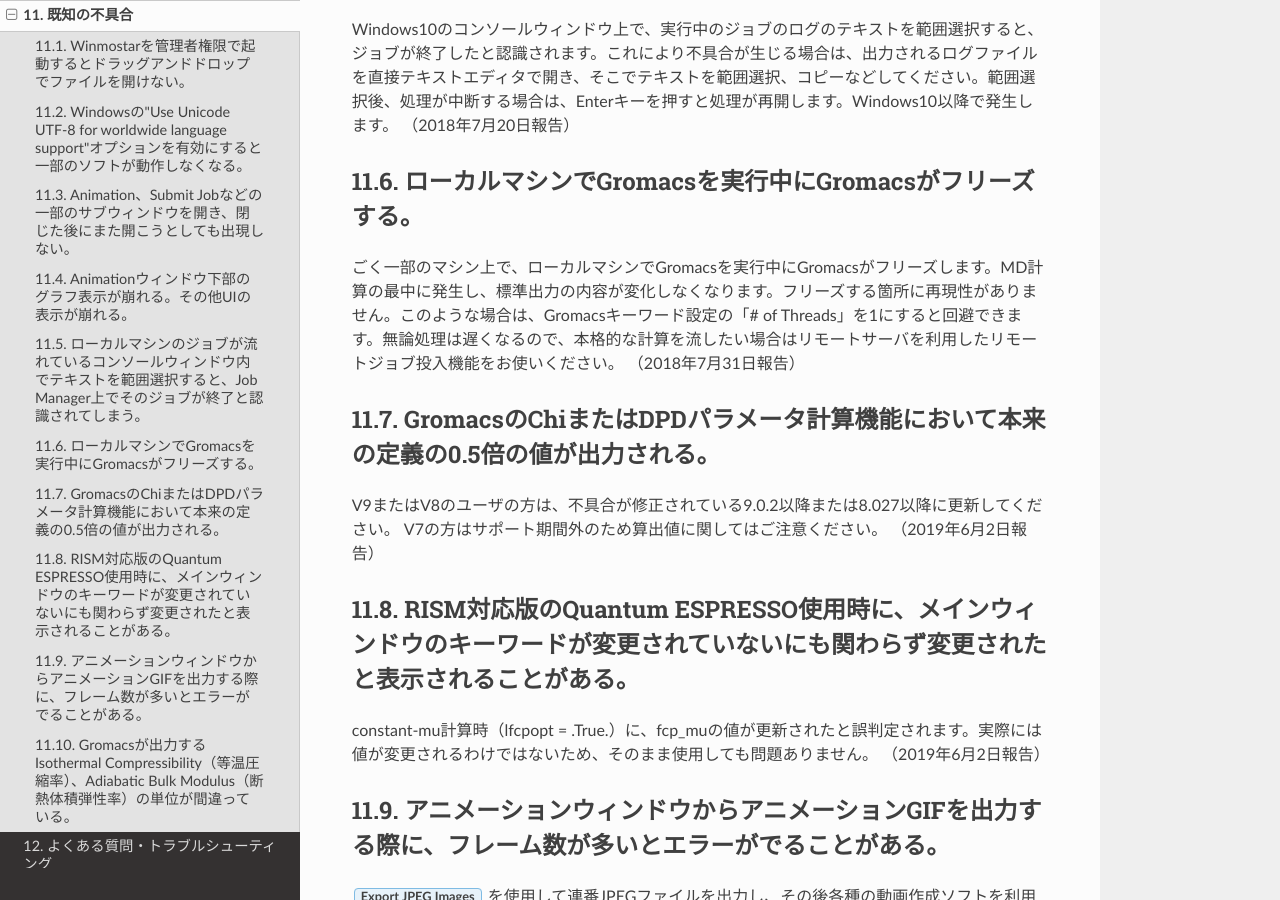
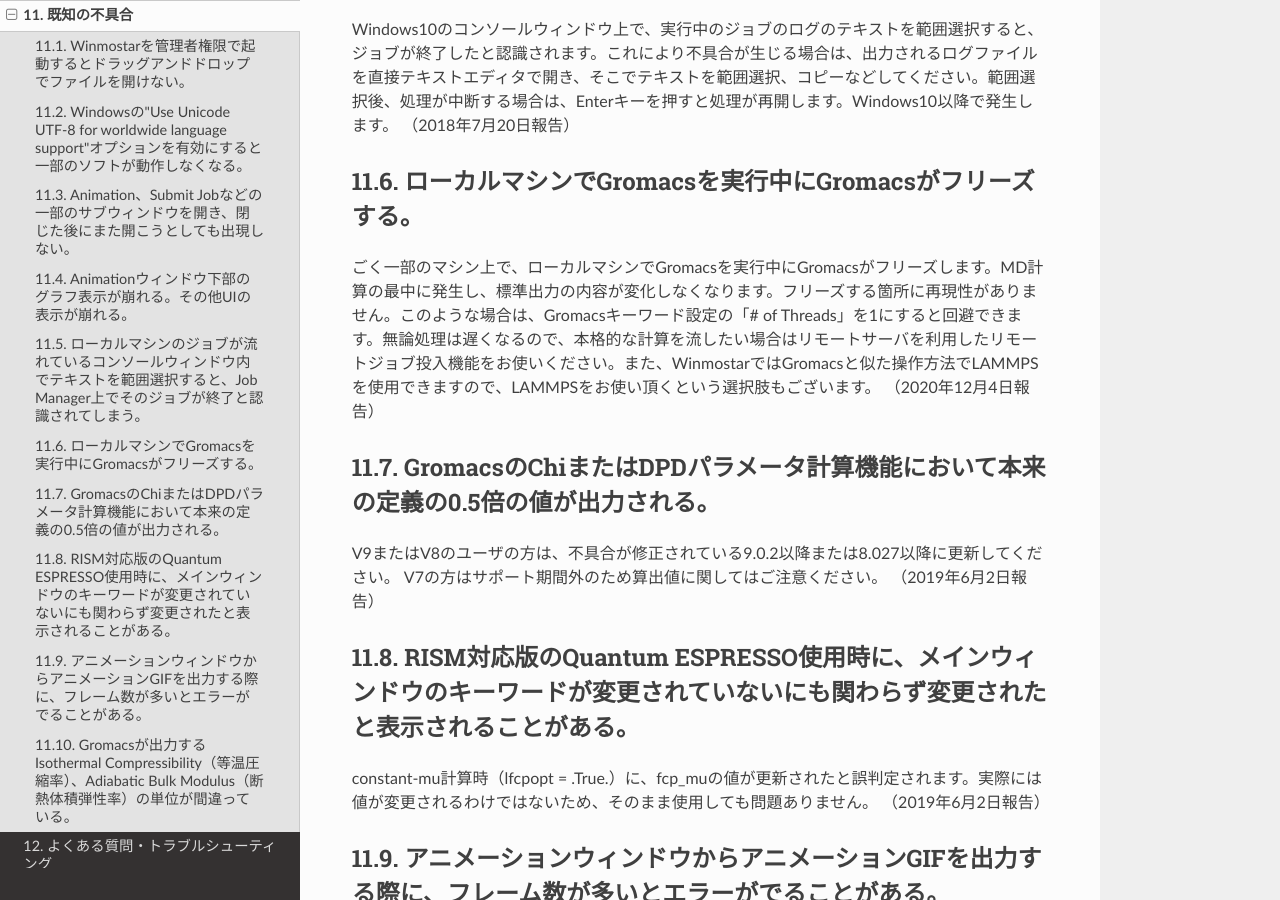
Before and after one commit to X-Ability/winmostar_doc, a Sphinx documentation site: the page built from source/knownissues/knownissues.rst, in a window 1280 px wide and 900 px high, scrolled down 1626 px. Built offline with Sphinx 7.4.7 and the Read the Docs theme 2.0.0, drawn with Linux system fonts in a browser that asks for light colours; formulas are drawn with MathJax 3.

Commit message:
既知の不具合追記

```diff
--- a/source/knownissues/knownissues.rst
+++ b/source/knownissues/knownissues.rst
@@ -40,8 +40,8 @@
 ローカルマシンでGromacsを実行中にGromacsがフリーズする。
 ^^^^^^^^^^^^^^^^^^^^^^^^^^^^^^^^^^^^^^^^^^^^^^^^^^^^^^^^^^^^
 
-ごく一部のマシン上で、ローカルマシンでGromacsを実行中にGromacsがフリーズします。MD計算の最中に発生し、標準出力の内容が変化しなくなります。フリーズする箇所に再現性がありません。このような場合は、Gromacsキーワード設定の「# of Threads」を1にすると回避できます。無論処理は遅くなるので、本格的な計算を流したい場合はリモートサーバを利用したリモートジョブ投入機能をお使いください。
-（2018年7月31日報告）
+ごく一部のマシン上で、ローカルマシンでGromacsを実行中にGromacsがフリーズします。MD計算の最中に発生し、標準出力の内容が変化しなくなります。フリーズする箇所に再現性がありません。このような場合は、Gromacsキーワード設定の「# of Threads」を1にすると回避できます。無論処理は遅くなるので、本格的な計算を流したい場合はリモートサーバを利用したリモートジョブ投入機能をお使いください。また、WinmostarではGromacsと似た操作方法でLAMMPSを使用できますので、LAMMPSをお使い頂くという選択肢もございます。
+（2020年12月4日報告）
 
 GromacsのChiまたはDPDパラメータ計算機能において本来の定義の0.5倍の値が出力される。
 ^^^^^^^^^^^^^^^^^^^^^^^^^^^^^^^^^^^^^^^^^^^^^^^^^^^^^^^^^^^^^^^^^^^^^^^^^^^^^^^^^^^^^^^^^^^
```
